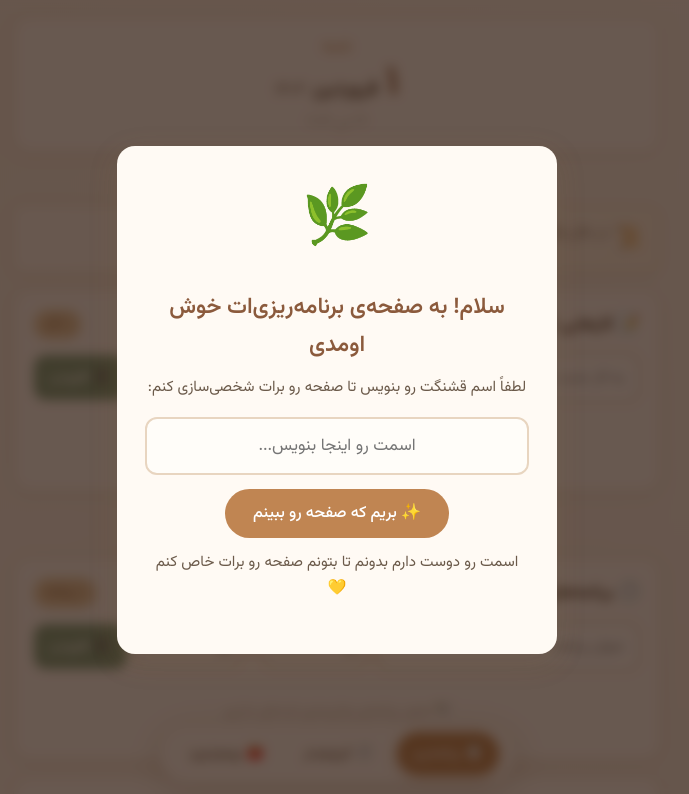
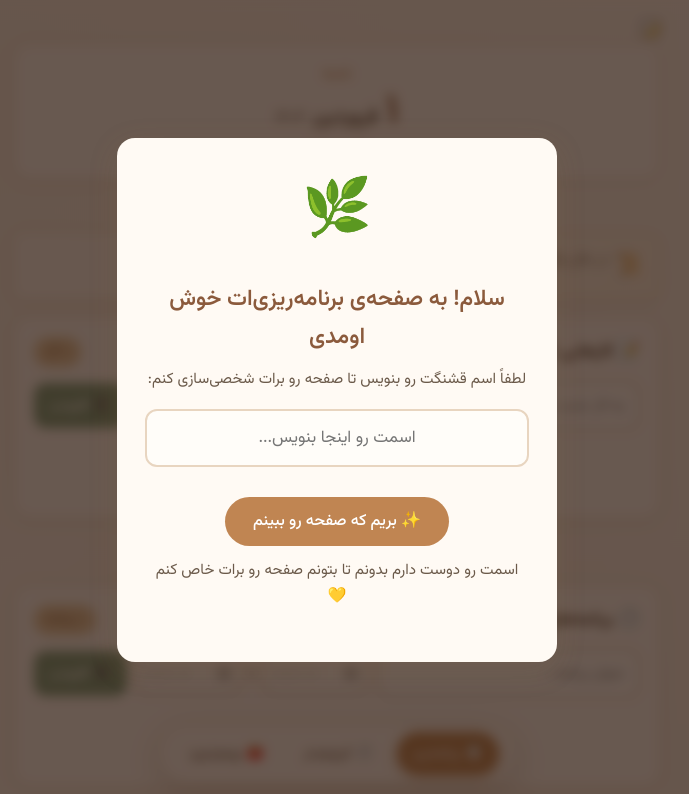
Before and after one commit to atagio/daily-planner, a plain HTML site: page index.html in a window 1280 px wide. Shown: the top 794 px of the page, without its empty margins (303-992 px from the left). Drawn offline with Linux system fonts and the light colour scheme.

Commit message:
Update index.html

```diff
--- a/index.html
+++ b/index.html
@@ -18,6 +18,7 @@
             <h2>سلام! به صفحه‌ی برنامه‌ریزی‌ات خوش اومدی</h2>
             <p>لطفاً اسم قشنگت رو بنویس تا صفحه رو برات شخصی‌سازی کنم:</p>
             <input type="text" id="nameInput" class="name-input" placeholder="اسمت رو اینجا بنویس..." autocomplete="off">
+            <p class="modal-error" id="nameError"></p>
             <button id="saveNameBtn" class="btn-primary">✨ بریم که صفحه رو ببینم</button>
             <p class="modal-hint">اسمت رو دوست دارم بدونم تا بتونم صفحه رو برات خاص کنم 💛</p>
         </div>
@@ -25,8 +26,11 @@
 
     <!-- کانتینر اصلی -->
     <div id="appContainer" class="app-container">
-        <!-- هدر با تقویم شمسی -->
+        <!-- هدر با تقویم شمسی و دکمه دارک مود -->
         <header class="app-header">
+            <div class="header-top-row">
+                <button id="darkModeToggle" class="dark-mode-btn" aria-label="تغییر تم">🌙</button>
+            </div>
             <div class="calendar-card">
                 <div class="calendar-day-name" id="weekdayName">شنبه</div>
                 <div class="calendar-main">
@@ -47,11 +51,10 @@
             </div>
         </header>
 
-        <!-- محتوای صفحات (هر سه زیر هم، با کلاس page) -->
+        <!-- محتوای صفحات -->
         <div class="pages-container">
             <!-- صفحه برنامه‌ریز -->
             <section class="page active" id="plannerPage">
-                <!-- لیست کارها -->
                 <div class="list-section">
                     <div class="section-header">
                         <h2>📝 کارهایی که باید انجام بدم</h2>
@@ -65,7 +68,6 @@
                     <p class="empty-msg" id="todoEmpty">✨ هیچ کاری ثبت نشده. یه کار جدید اضافه کن!</p>
                 </div>
                 <div class="section-divider"><span>✦</span></div>
-                <!-- بخش زمانبندی -->
                 <div class="list-section">
                     <div class="section-header">
                         <h2>🕐 برنامه‌های زمان‌بندی شده</h2>
@@ -83,7 +85,6 @@
                     <ul class="item-list" id="scheduleList"></ul>
                     <p class="empty-msg" id="scheduleEmpty">🕊️ هنوز برنامه‌ی زمان‌بندی شده‌ای نداری.</p>
                 </div>
-                <!-- ساعت‌های نموداری -->
                 <div class="clocks-section">
                     <h2 class="clocks-title">🕰️ ساعت‌های روز</h2>
                     <div class="clocks-container">
@@ -168,4 +169,4 @@
 
     <script src="app.js"></script>
 </body>
-                                    </html>
+</html>
```
